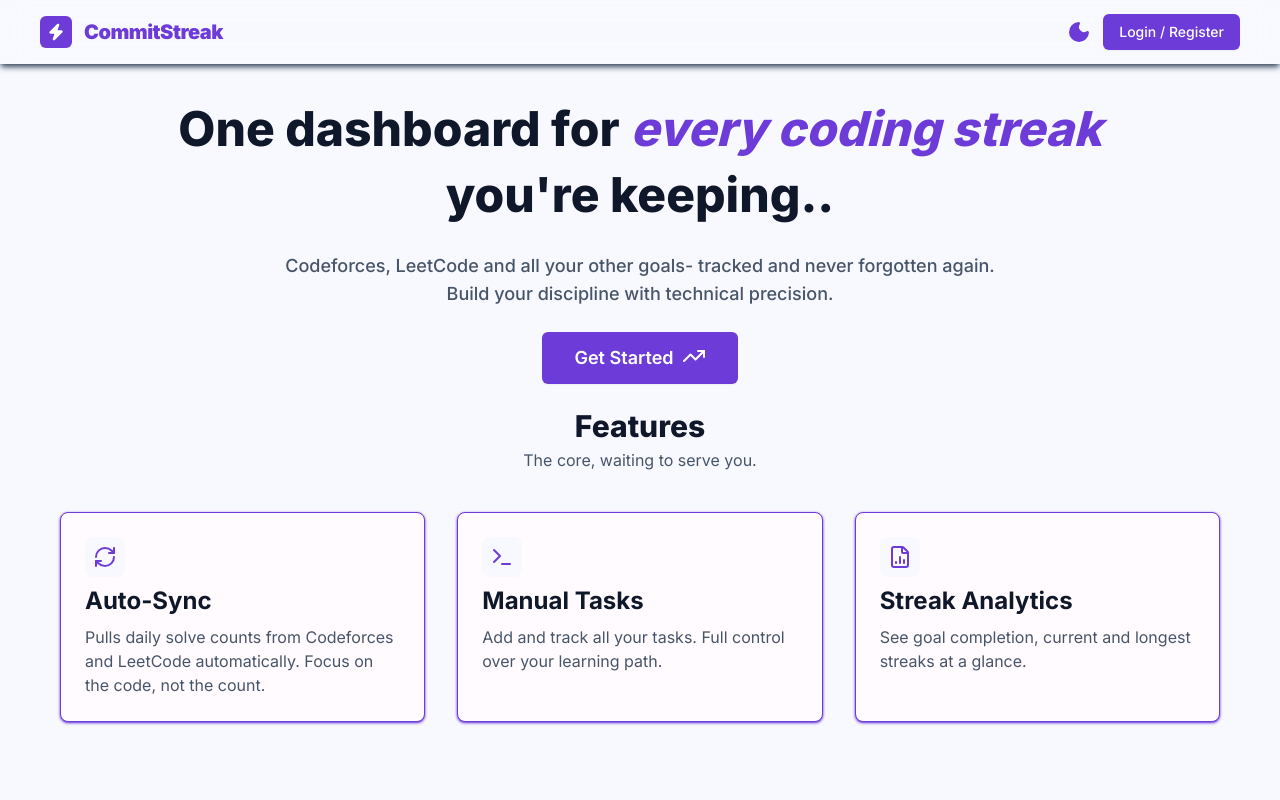
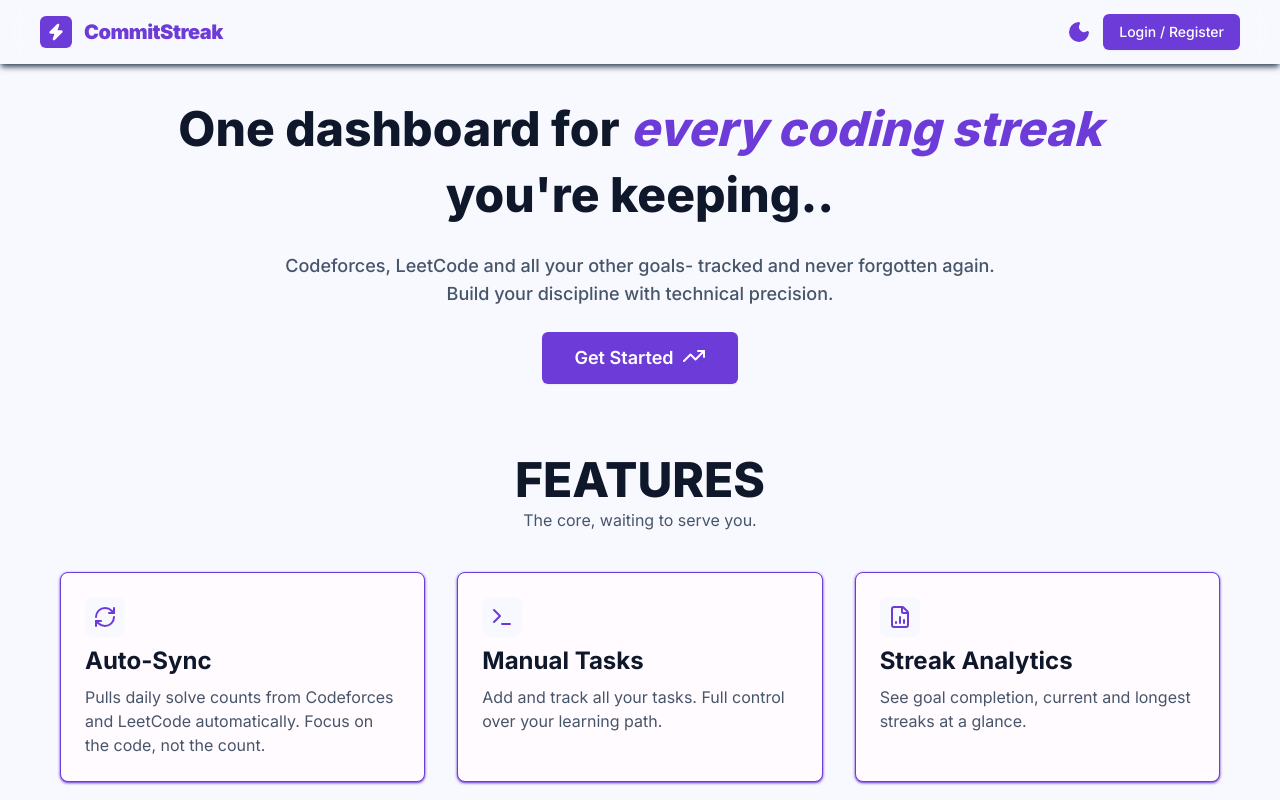
Before and after one commit to shreya300907/CommitStreak, a Next.js app in the folder client/: page / in a window 1280 px wide. Shown: the top 800 px of the page. Built offline with nearby package versions, Linux system fonts and the light colour scheme.

Commit message:
fix:home page

```diff
--- a/client/src/components/home.tsx
+++ b/client/src/components/home.tsx
@@ -17,8 +17,8 @@ export default function Root(){
                 Get Started
                 <TrendingUp className="h-6 w-6"/>
             </Link>
-            <div className="flex flex-col gap-1 justify-center items-center">
-                <div className="text-secondary-text font-extrabold text-center text-3xl">
+            <div className="flex flex-col gap-1 justify-center items-center  mt-12">
+                <div className="text-secondary-text font-extrabold uppercase text-center text-5xl">
                     Features
                 </div>
                 <div className="text-primary-text font-normal text-center text-md">
```
